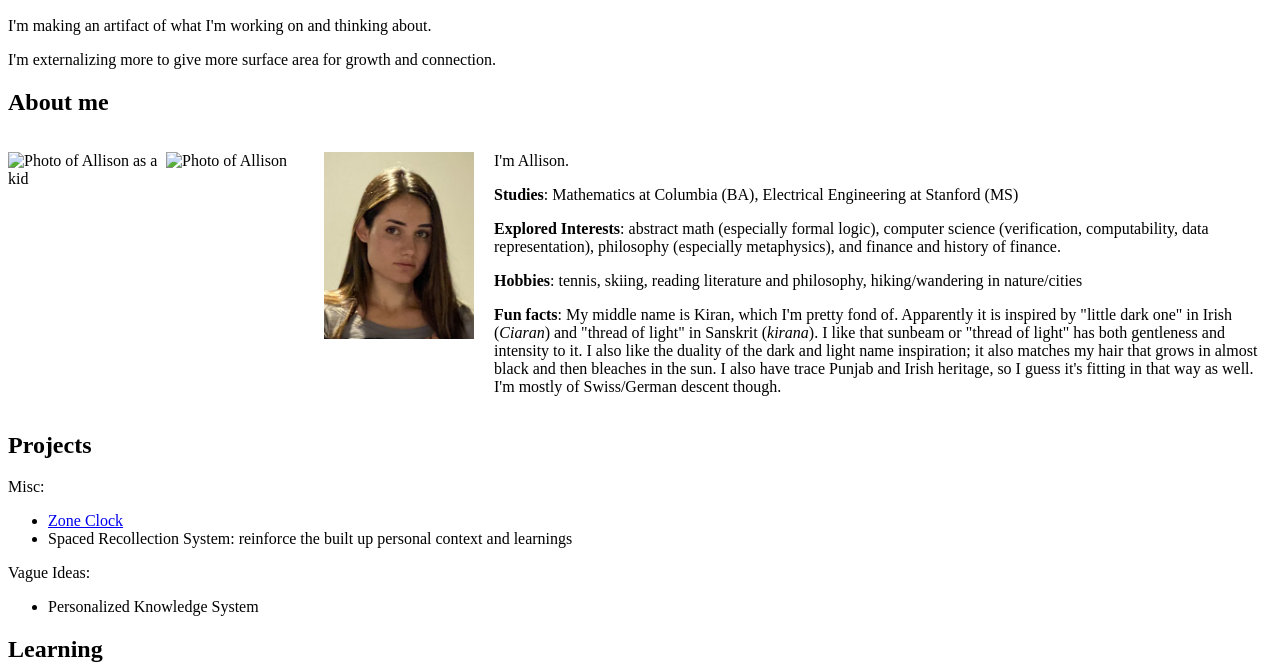
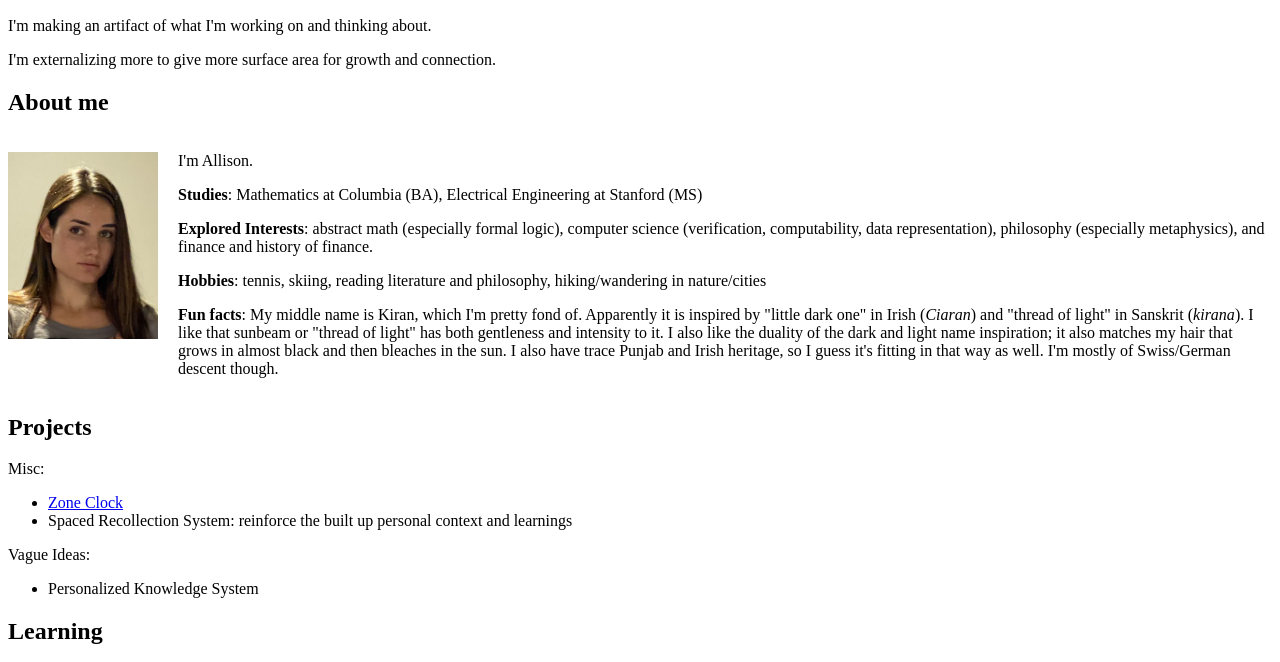
Before and after one commit to alliskg/alliskg.github.io, a plain HTML site: page index.html in a window 1280 px wide. Shown: the part 110-772 px from the top of the page. Drawn offline with Linux system fonts and the light colour scheme.

Commit message:
uh remove the ref that's not there yet

```diff
--- a/index.html
+++ b/index.html
@@ -28,8 +28,6 @@
 
 <div class="about">
   <div class="photos">
-    <img src="me-1.jpg" alt="Photo of Allison as a kid" width="320" height="400">
-    <img src="me-2.jpg" alt="Photo of Allison" width="320" height="400">
     <img src="me.jpg" alt="Photo of Allison" width="320" height="400">
   </div>
   <div class="about-text">
```
Also changed, not shown: me-1.jpg (added), me-2.jpg (added).
